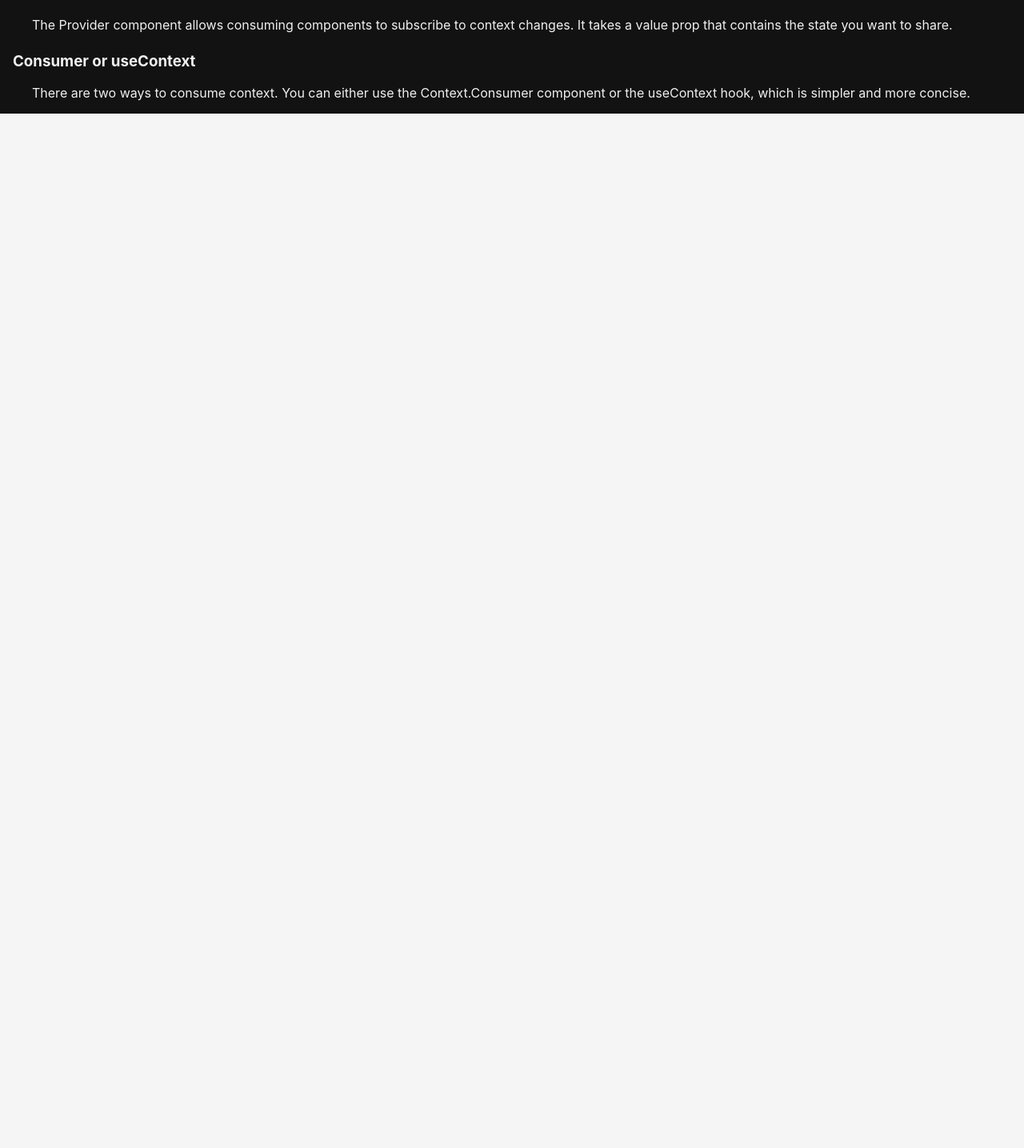
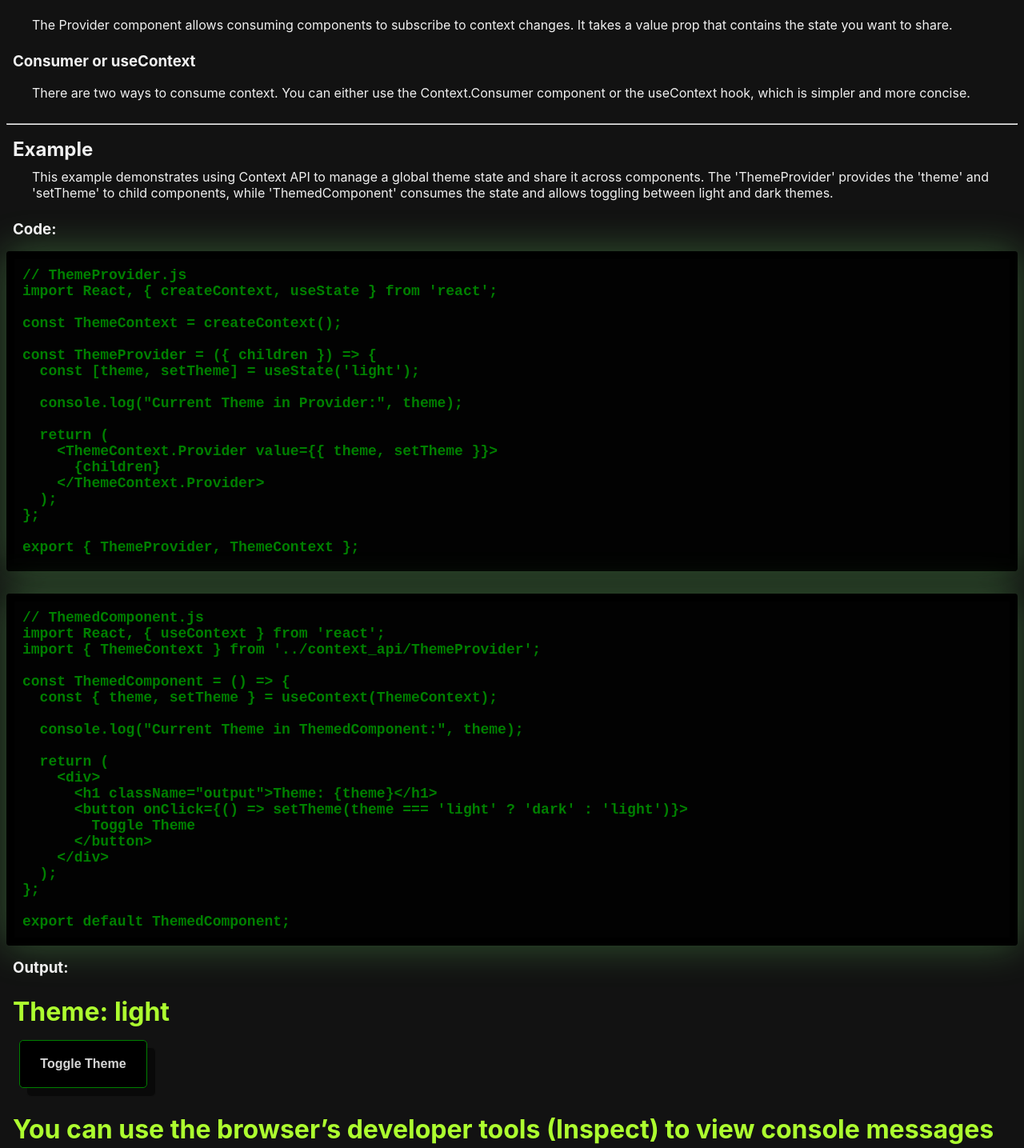
Before and after one commit to rees-kyle/react_showcase, a React (Create React App) app in the folder project/: page /context-api in a window 1280 px wide. Shown: the part 1120-2555 px from the top of the page at 80% size. Before the commit the page ends 1262 px from the top, so only its background shows below. Built offline with nearby package versions, Linux system fonts and the light colour scheme.

Commit message:
Add components for example
- Added ThemeProvider and ThemedComponent files.
- Added ThemeProvider and ThemedComponent to index in components folder.
- Imported and added ThemeProvider and ThemedComponent components to page.

```diff
--- /dev/null
+++ b/project/src/components/state_management/context_api/ThemeProvider.js
@@ -0,0 +1,19 @@
+import React, { createContext, useState } from 'react';
+
+// Create a context for the theme
+const ThemeContext = createContext();
+
+const ThemeProvider = ({ children }) => {
+  const [theme, setTheme] = useState('light');
+
+  // Log the theme whenever it changes
+  console.log("Current Theme in Provider:", theme);
+
+  return (
+    <ThemeContext.Provider value={{ theme, setTheme }}>
+      {children}
+    </ThemeContext.Provider>
+  );
+};
+
+export { ThemeProvider, ThemeContext };
--- /dev/null
+++ b/project/src/components/state_management/context_api/ThemedComponent.js
@@ -0,0 +1,84 @@
+import React, { useContext } from 'react';
+import { ThemeContext } from '../context_api/ThemeProvider'; // Import ThemeContext
+
+const ThemedComponent = () => {
+  const { theme, setTheme } = useContext(ThemeContext); // Access theme state
+
+  // Log the current theme when the component is rendered
+  console.log("Current Theme in ThemedComponent:", theme);
+
+  return (
+    <div>
+      <br/>
+      <hr/>
+      <h2>Example</h2>
+      <p>
+        This example demonstrates using Context API to manage a global theme state and share it across components.
+        The 'ThemeProvider' provides the 'theme' and 'setTheme' to child components,
+        while 'ThemedComponent' consumes the state and allows toggling between light and dark themes.
+      </p>
+
+      <h3>Code:</h3>
+      <pre>
+        <code>
+          {`// ThemeProvider.js
+import React, { createContext, useState } from 'react';
+
+const ThemeContext = createContext();
+
+const ThemeProvider = ({ children }) => {
+  const [theme, setTheme] = useState('light');
+
+  console.log("Current Theme in Provider:", theme);
+
+  return (
+    <ThemeContext.Provider value={{ theme, setTheme }}>
+      {children}
+    </ThemeContext.Provider>
+  );
+};
+
+export { ThemeProvider, ThemeContext };
+`}
+        </code>
+      </pre>
+      <br/>
+      <pre>
+        <code>
+          {`// ThemedComponent.js
+import React, { useContext } from 'react';
+import { ThemeContext } from '../context_api/ThemeProvider';
+
+const ThemedComponent = () => {
+  const { theme, setTheme } = useContext(ThemeContext);
+
+  console.log("Current Theme in ThemedComponent:", theme);
+
+  return (
+    <div>
+      <h1 className="output">Theme: {theme}</h1>
+      <button onClick={() => setTheme(theme === 'light' ? 'dark' : 'light')}>
+        Toggle Theme
+      </button>
+    </div>
+  );
+};
+
+export default ThemedComponent;
+`}
+        </code>
+      </pre>
+
+      <h3>Output:</h3>
+      <h1 className="output">Theme: {theme}</h1>
+      <button onClick={() => setTheme(theme === 'light' ? 'dark' : 'light')}>
+        Toggle Theme
+      </button>
+      <h1 className="output">
+        You can use the browser’s developer tools (Inspect) to view console messages for this example.
+      </h1>
+    </div>
+  );
+};
+
+export default ThemedComponent;
--- a/project/src/components/state_management/context_api/index.js
+++ b/project/src/components/state_management/context_api/index.js
@@ -1,2 +1,4 @@
 export { default as ContextAPI } from './ContextAPI';
 export { default as How } from './How';
+export { ThemeProvider, ThemeContext } from './ThemeProvider';
+export { default as ThemedComponent } from './ThemedComponent';
--- a/project/src/pages/state_management/ContextAPIPage.js
+++ b/project/src/pages/state_management/ContextAPIPage.js
@@ -1,13 +1,18 @@
 import {
   ContextAPI,
-  How
+  How,
+  ThemeProvider,
+  ThemedComponent
 } from '../../components/state_management/context_api';
 
 const ContextAPIPage = () => {
   return (
     <>
-      <ContextAPI />
-      <How />
+      <ThemeProvider>
+        <ContextAPI />
+        <How />
+        <ThemedComponent />
+      </ThemeProvider>
     </>
   );
 };
```
